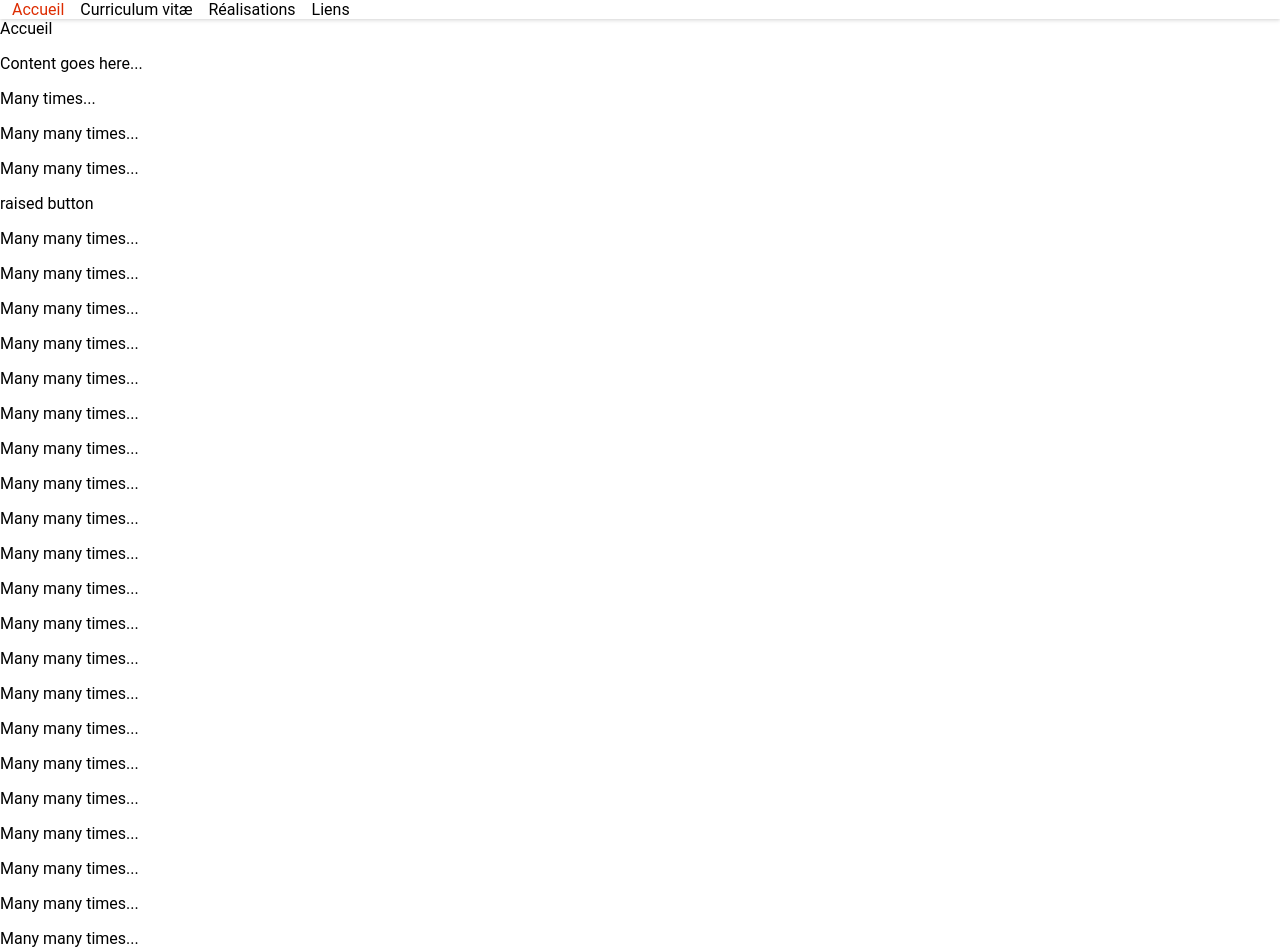
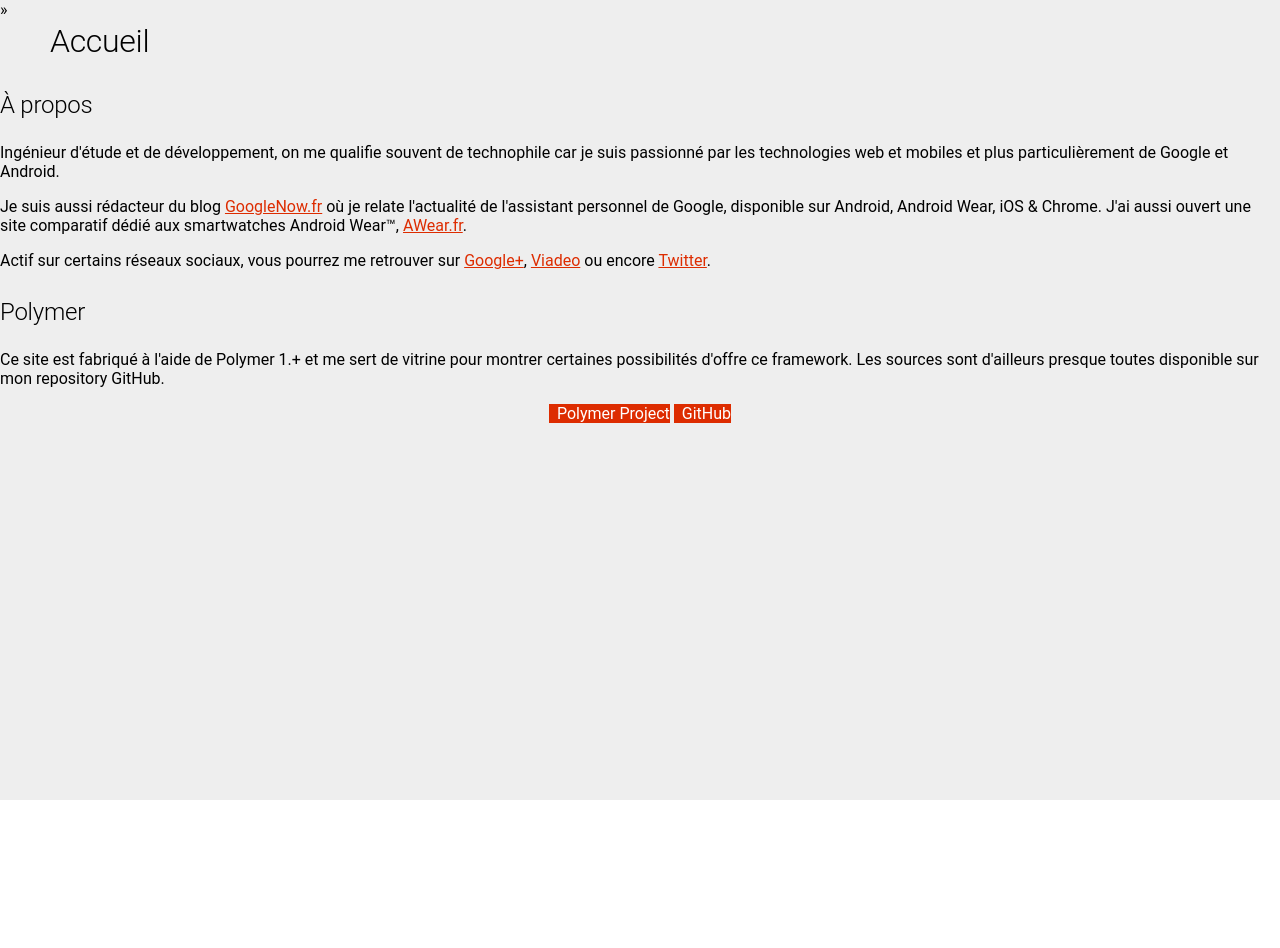
Before and after one commit to BapNesS/BCCom, a website: page demo_page.html in a window 1280 px wide. After the commit the page ends 800 px from the top, so only its background shows below. Drawn offline with Linux system fonts and the light colour scheme.

Commit message:
Accueil
Avec début de routage.

```diff
--- a/css/main.css
+++ b/css/main.css
@@ -7,18 +7,75 @@ paper-scroll-header-panel {
     height: 100%;
 }
 
+/* Fix ugly style */
+@media (max-width: 639px) {
+    .toolbar-tools.paper-toolbar {
+        height: 64px;
+    }
+}
+
 paper-menu iron-icon {
   margin: 0 12px 2px 0;
 }
 
-paper-menu paper-item:hover {
+paper-menu paper-item:hover a, a {
     color: #dd2c00;
 }
+paper-menu paper-item a, paper-menu paper-item.iron-selected:hover a {
+    color: black;
+    text-decoration: none;
+}
+a:hover {
+    color: #bb2200;
+}
 
-.drawerContainer {
+#drawerContainer {
     box-shadow: rgba(0, 0, 0, 0.0980392) 0px 2px 4px, rgba(0, 0, 0, 0.0980392) 0px 0px 3px;
     background-color: #fff;
 }
+
+
+h1,
+h2 {
+	font-weight: 300;
+	letter-spacing: -0.01em;
+	line-height: 44px;
+	margin: 0;
+}
+h2 {
+	margin-top: 20px;
+	font-size: 24px;
+}
+h3 {
+	margin-top: 18px;
+	font-weight: normal;
+}
+
+
+
+paper-button {
+	text-transform: none;
+}
+paper-button.colored {
+	color: #dd2c00;
+	fill: #fff;
+}
+paper-button[raised].colored {
+	background: #dd2c00;
+	color: #fff;
+}
+paper-button[raised].colored:hover {
+	background: #bb2200;
+}
+paper-button[raised].colored::shadow #ripple {
+	color: #881a00;
+}
+paper-button.buttonWithIcon iron-icon {
+    margin-right: 8px;
+}
+
+
+
 
 #mainContainer {
     background-color: #f1f1f1;
@@ -27,3 +84,13 @@ paper-menu paper-item:hover {
     font-weight: 300;
     line-height: 24px;
 }
+
+#mainContainer div {
+    padding-top: 30px;
+}
+
+@media only screen and (max-width: 850px) {
+	#mainContainer {
+		padding: 20px 20px 20px 20px;
+	}
+}
--- a/demo_page.html
+++ b/demo_page.html
@@ -3,6 +3,8 @@
 <head>
     <meta charset="utf-8">
     <meta name="viewport" content="width=device-width, minimum-scale=1.0, initial-scale=1.0, user-scalable=yes">
+    <meta name="apple-mobile-web-app-capable" content="yes">
+    <meta name="mobile-web-app-capable" content="yes">
 
     <title>BaptisteCarlier.com</title>
 
@@ -20,57 +22,124 @@
     <link rel="import" href="./bower_components/paper-button/paper-button.html">
     <link rel="import" href="./bower_components/iron-icon/iron-icon.html">
     <link rel="import" href="./bower_components/iron-icons/iron-icons.html">
+    <link rel="import" href="./bower_components/iron-pages/iron-pages.html">
 
+
+    <link rel="import" href="./custom_components/bcr-copyright/bcr-copyright.html">
+    <link rel="import" href="./custom_components/bcr-header/bcr-header.html">
+
+    <!-- 3. Get the styles -->
+    <link rel="import" href="my-theme-bcr.html">
     <link shim-shadowdom rel="stylesheet" href="./css/main.css">
 
+
+  <style is="custom-style">
+
+
+
+    paper-scroll-header-panel {
+      position: absolute;
+      top: 0;
+      right: 0;
+      bottom: 0;
+      left: 0;
+      background-color: var(--paper-grey-200, #eee);
+
+      /* background for toolbar when it is at its full size */
+      --paper-scroll-header-panel-full-header: {
+        background-color: #dd2c00;
+        background-image: url("https://lh3.googleusercontent.com/-cHOMzPYy7TY/VS-3Rl3UvpI/AAAAAAABjWk/7yZZkmGkIr8/s1500-fcrop64=1,00000d0dffffea3d/XIBPemROQ9iJdUMOOBmG_IMG_1863.jpg");
+      };
+
+      /* background for toolbar when it is condensed */
+      --paper-scroll-header-panel-condensed-header: {
+        background-color: #dd2c00;
+      };
+    }
+
+    paper-toolbar {
+      /* custom toolbar height */
+      height: 256px;
+      background-color: transparent;
+      overflow: visible;
+    }
+
+    paper-toolbar paper-icon-button {
+      margin: 0 8px;
+    }
+
+    paper-toolbar .title {
+      margin-left: 50px;
+    }
+
+    paper-toolbar .title h1 {
+      font-size: 32px;
+    }
+
+  </style>
+
 </head>
-<body>
+<body id="app">
 
 <paper-drawer-panel>
-    <div drawer class="drawerContainer">
-        <paper-menu selected="0">
-            <paper-item><iron-icon icon="home"></iron-icon> Accueil</paper-item>
-            <paper-item><iron-icon icon="account-circle"></iron-icon> Curriculum vit&aelig;</paper-item>
-            <paper-item><iron-icon icon="folder-open"></iron-icon> R&eacute;alisations</paper-item>
-            <paper-item><iron-icon icon="link"></iron-icon> Liens</paper-item>
+    <div drawer id="drawerContainer">
+        <bcr-header pictureurl="http://www.baptistecarlier.com/static/images/photo.jpg" first="Baptiste" last="Carlier" age="28" city="Villeneuve d'Ascq" country="France"></bcr-header>
+        <paper-menu selected="{{route}}" valueattr="data-route">
+            <paper-item data-route="accueil">
+                <a href="/BCCom/"><iron-icon icon="home"></iron-icon> Accueil</a>
+            </paper-item>
+            <paper-item data-route="cv">
+                <a href="/BCCom/cv"><iron-icon icon="account-circle"></iron-icon> Curriculum vit&aelig;</a>
+            </paper-item>
+            <paper-item data-route="realisations">
+                <a href="/BCCom/realisations"><iron-icon icon="folder-open"></iron-icon> R&eacute;alisations</a>
+            </paper-item>
+            <paper-item>
+                <iron-icon icon="link"></iron-icon> Liens
+            </paper-item>
         </paper-menu>
     </div>
     <div main>
-        <paper-scroll-header-panel>
-            <paper-toolbar>
-                <div title>Accueil</div>
+        <paper-scroll-header-panel condenses keep-condensed-header header-height="256" condensed-header-height="64">
+            <paper-toolbar class="tall">
+                <paper-button icon="menu" paper-drawer-toggle>&raquo;</paper-button>
+                <div class="bottom title"><h1>Accueil</h1></div>
             </paper-toolbar>
+
             <div>
-                <p>Content goes here...</p>
-                <p>Many times...</p>
-                <p>Many many times...</p>
-                <p>Many many times...</p>
-                <paper-button raised>raised button</paper-button>
-                <p>Many many times...</p>
-                <p>Many many times...</p>
-                <p>Many many times...</p>
-                <p>Many many times...</p>
-                <p>Many many times...</p>
-                <p>Many many times...</p>
-                <p>Many many times...</p>
-                <p>Many many times...</p>
-                <p>Many many times...</p>
-                <p>Many many times...</p>
-                <p>Many many times...</p>
-                <p>Many many times...</p>
-                <p>Many many times...</p>
-                <p>Many many times...</p>
-                <p>Many many times...</p>
-                <p>Many many times...</p>
-                <p>Many many times...</p>
-                <p>Many many times...</p>
-                <p>Many many times...</p>
-                <p>Many many times...</p>
-                <p>Many many times...</p>
+                <h2>&Agrave; propos</h2>
+
+                <p>Ing&eacute;nieur d'&eacute;tude et de d&eacute;veloppement, on me qualifie souvent de technophile car je suis passionn&eacute; par les technologies web et mobiles et plus particuli&egrave;rement de Google et Android.</p>
+                <p>Je suis aussi r&eacute;dacteur du blog <a href="http://www.googlenow.fr/" target="_blank">GoogleNow.fr</a> o&ugrave; je relate l'actualit&eacute; de l'assistant personnel de Google, disponible sur Android, Android Wear, iOS &amp; Chrome. J'ai aussi ouvert une site comparatif dédié aux smartwatches Android Wear&trade;,  <a href="http://www.awear.fr/" target="_blank">AWear.fr</a>.</p>
+                <p>Actif sur certains r&eacute;seaux sociaux, vous pourrez me retrouver sur <a href="http://plus.google.com/+BaptisteCarlier" target="_blank">Google+</a>, <a href="http://fr.viadeo.com/fr/profile/baptiste.carlier1" target="_blank">Viadeo</a> ou encore <a href="http://twitter.com/bapness" target="_blank">Twitter</a>.
+
+                <h2>Polymer</h2>
+                <p>Ce site est fabriqu&eacute; &agrave; l'aide de Polymer 1.+ et me sert de vitrine pour montrer certaines possibilités d'offre ce framework. Les sources sont d'ailleurs presque toutes disponible sur mon repository GitHub.</p>
+
+                <p style="text-align: center;">
+                    <a href="http://www.polymer-project.org/" target="_blank"><paper-button raised class="colored buttonWithIcon"><iron-icon icon="polymer"></iron-icon>Polymer Project</paper-button></a>
+                    <a href="https://github.com/bapness/BCCom/" target="_blank"><paper-button raised class="colored buttonWithIcon"><iron-icon icon="file-download"></iron-icon>GitHub</paper-button></a>
+                </p>
+                <bcr-copyright begindate="2014" enddate="2015" name="BaptisteCarlier.com" href="http://www.baptistecarlier.com/"></bcr-copyright>
             </div>
         </paper-scroll-header-panel>
     </div>
 </paper-drawer-panel>
 
+
+
+    <script>
+
+    // custom transformation: scale header's title
+    var titleStyle = document.querySelector('.title').style;
+    addEventListener('paper-header-transform', function(e) {
+        var d = e.detail;
+        var m = d.height - d.condensedHeight;
+        var scale = Math.max(0.75, (m - d.y) / (m / 0.25)  + 0.75);
+        titleStyle.transform = titleStyle.webkitTransform = 'scale(' + scale + ') translateZ(0)';
+    });
+
+    </script>
+
 </body>
 </html>
```
Also changed, not shown: my-theme-bcr.html (added, +10 -0 lines).
